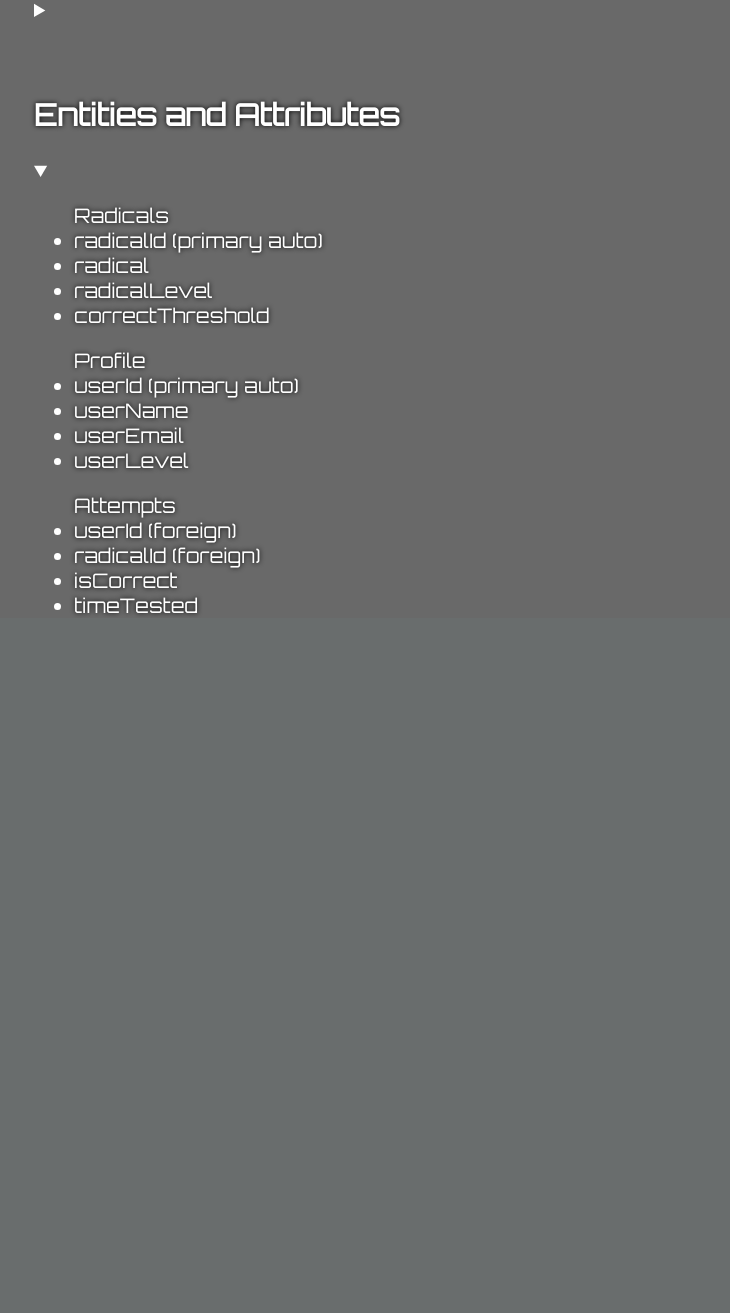
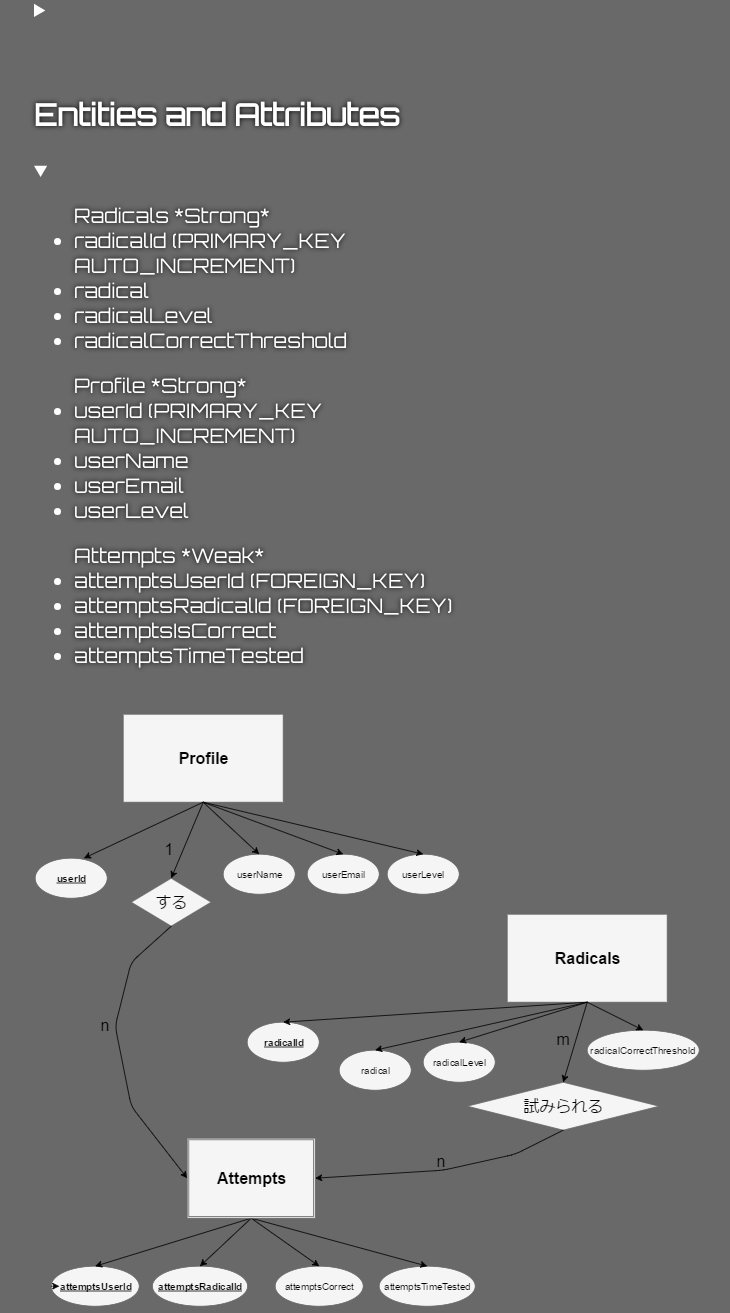
Before and after one commit to Karstagg/data-design-wanikani, a PHP site: page / in a window 1280 px wide, after a click that opens the changed part. Shown: the part 567-1880 px from the top of the page, without its empty margins (382-1112 px from the left). Before the commit the page ends 1183 px from the top, so only its background shows below. Run offline with PHP 8.4, Linux system fonts and the light colour scheme.

Commit message:
added ERD to entities section

```diff
--- a/public_html/css/main.css
+++ b/public_html/css/main.css
@@ -71,15 +71,12 @@ tr { /*table rows*/
 table { /*tables*/
 	transition-duration: 500ms;
 }
-table:hover, table:focus, table:active { /*hover for table*/
-	-webkit-transform: rotate(180deg);
-	transform: rotate(180deg);
-}
-.image-holder{ /*container for images*/
-
+.image-holder {
+	transition-duration: 500ms;
 }
 .image-holder:hover, .image-holder:focus, .image-holder:active { /*hover effect for image*/
 	filter: invert(100%);
+	transition-duration: 500ms;
 }
 @keyframes fadeDown { /*animation for opening details*/
 	0% {
@@ -91,7 +88,6 @@ table:hover, table:focus, table:active { /*hover for table*/
 		transform: translateY(0);
 	}
 }
-
 details[open] { /*open details*/
 	animation-name: fadeDown;
 	animation-duration: 1s;
--- a/public_html/index.php
+++ b/public_html/index.php
@@ -94,24 +94,28 @@
 				<h2>Entities and Attributes</h2>
 				<details>
 					<summary></summary>
-					<ul>Radicals
-						<li>radicalId (primary auto)</li>
+					<ul>Radicals *Strong*
+						<li>radicalId (PRIMARY_KEY AUTO_INCREMENT)</li>
 						<li>radical</li>
 						<li>radicalLevel</li>
-						<li>correctThreshold</li>
+						<li>radicalCorrectThreshold</li>
 					</ul>
-					<ul>Profile
-						<li>userId (primary auto)</li>
+					<ul>Profile *Strong*
+						<li>userId (PRIMARY_KEY AUTO_INCREMENT)</li>
 						<li>userName</li>
 						<li>userEmail</li>
 						<li>userLevel</li>
 					</ul>
-					<ul>Attempts
-						<li>userId (foreign)</li>
-						<li>radicalId (foreign)</li>
-						<li>isCorrect</li>
-						<li>timeTested</li>
+					<ul>Attempts *Weak*
+						<li>attemptsUserId (FOREIGN_KEY)</li>
+						<li>attemptsRadicalId (FOREIGN_KEY)</li>
+						<li>attemptsIsCorrect</li>
+						<li>attemptsTimeTested</li>
 					</ul>
+					<br>
+					<div class="image-holder">
+						<img src="img/wanikaniDiagram.png" alt="Wanikani ERD">
+					</div>
 				</details>
 			</section>
 		</main>
```
Also changed, not shown: public_html/img/wanikaniDiagram.png (added).
